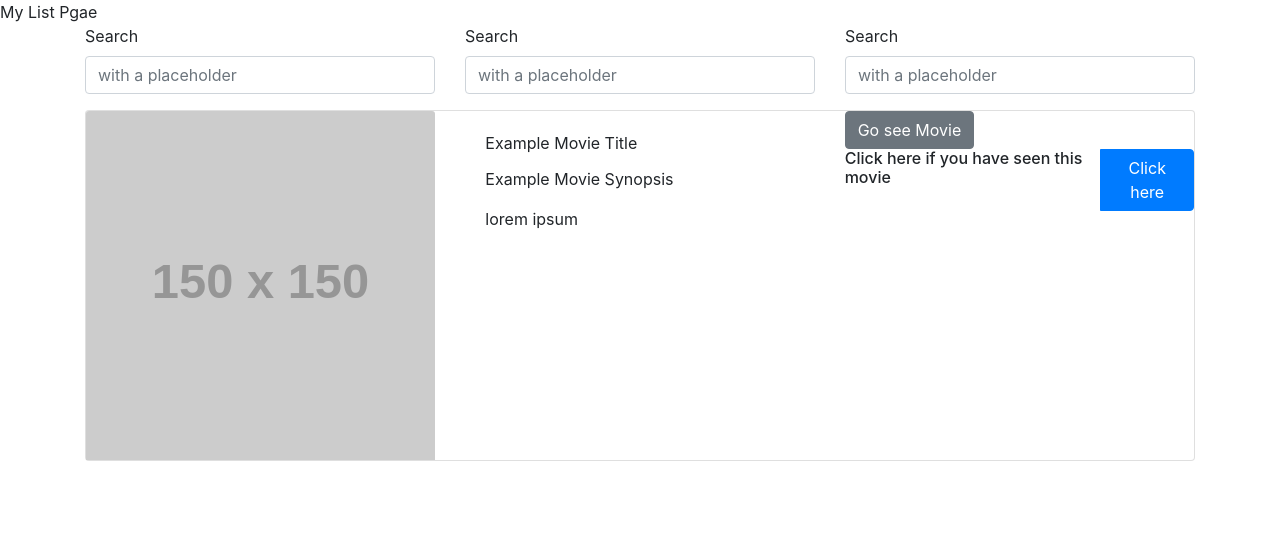
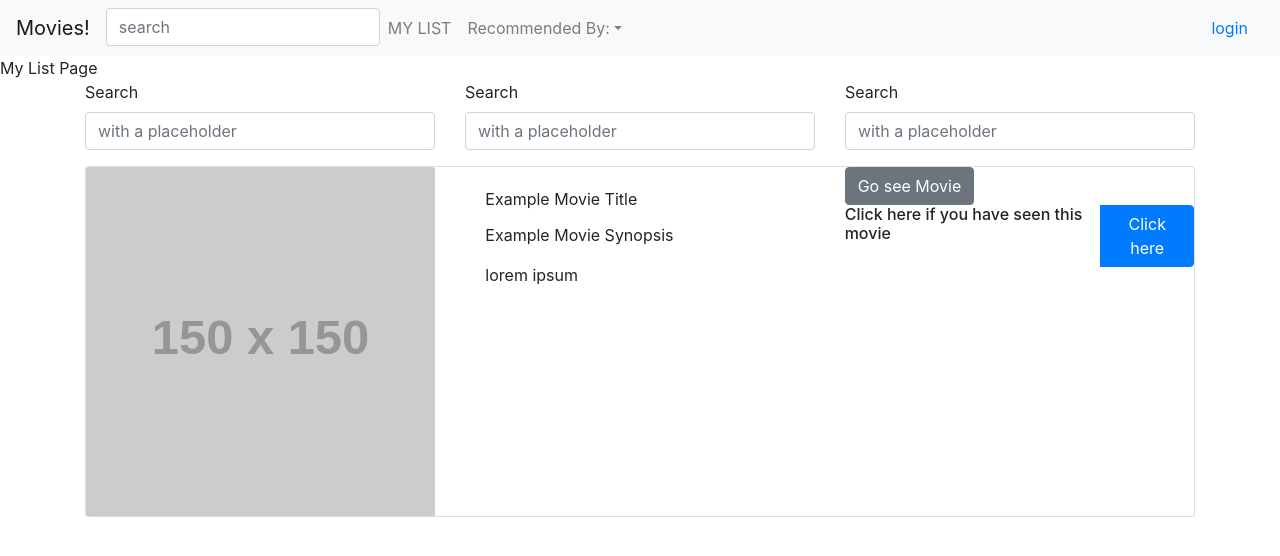
Before and after one commit to LarraineG/MovieMachineBean, a React (Create React App) app in the folder client/: page /My_List in a window 1280 px wide. Shown: the top 556 px of the page. Built offline with nearby package versions, Linux system fonts and the light colour scheme.

Commit message:
resolved changes

```diff
--- a/client/src/pages/My_List.js
+++ b/client/src/pages/My_List.js
@@ -2,6 +2,7 @@ import React, { Component } from 'react';
 import { Container, Row, Col, Form, FormGroup, Label, Input } from 'reactstrap';
 import Card from "../components/Card";
 import Search from "../components/Search";
+import Navigation from '../components/NavBar'
 
 class MyList extends Component {
   state = {
@@ -13,7 +14,8 @@ class MyList extends Component {
   render() {
     return (
       <section className="My_List">
-        My List Pgae
+        <Navigation />
+        My List Page
 
         <Container>
           <Search />
```
Also changed, not shown: client/src/pages/Movies_Page.js (deleted).
